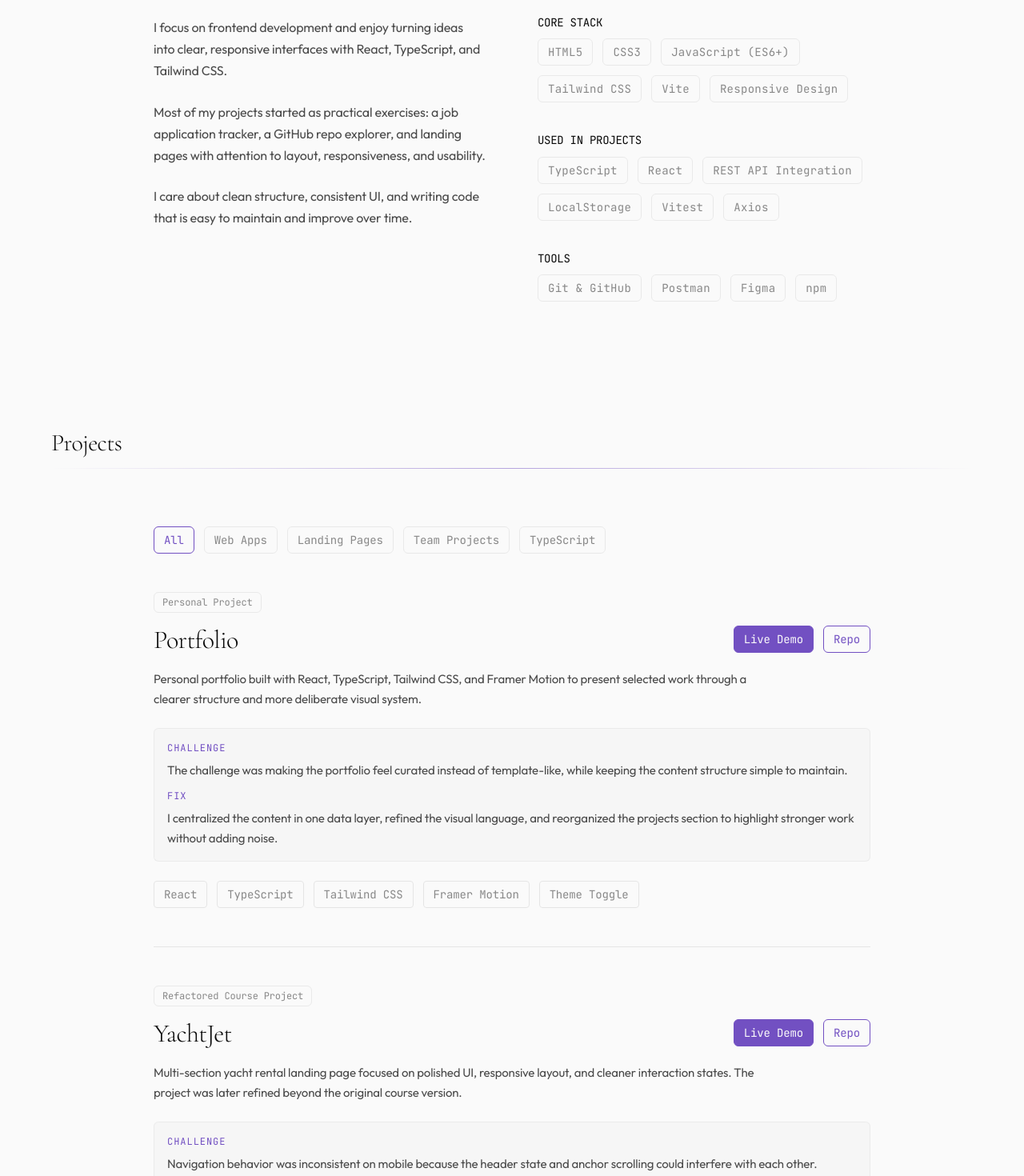
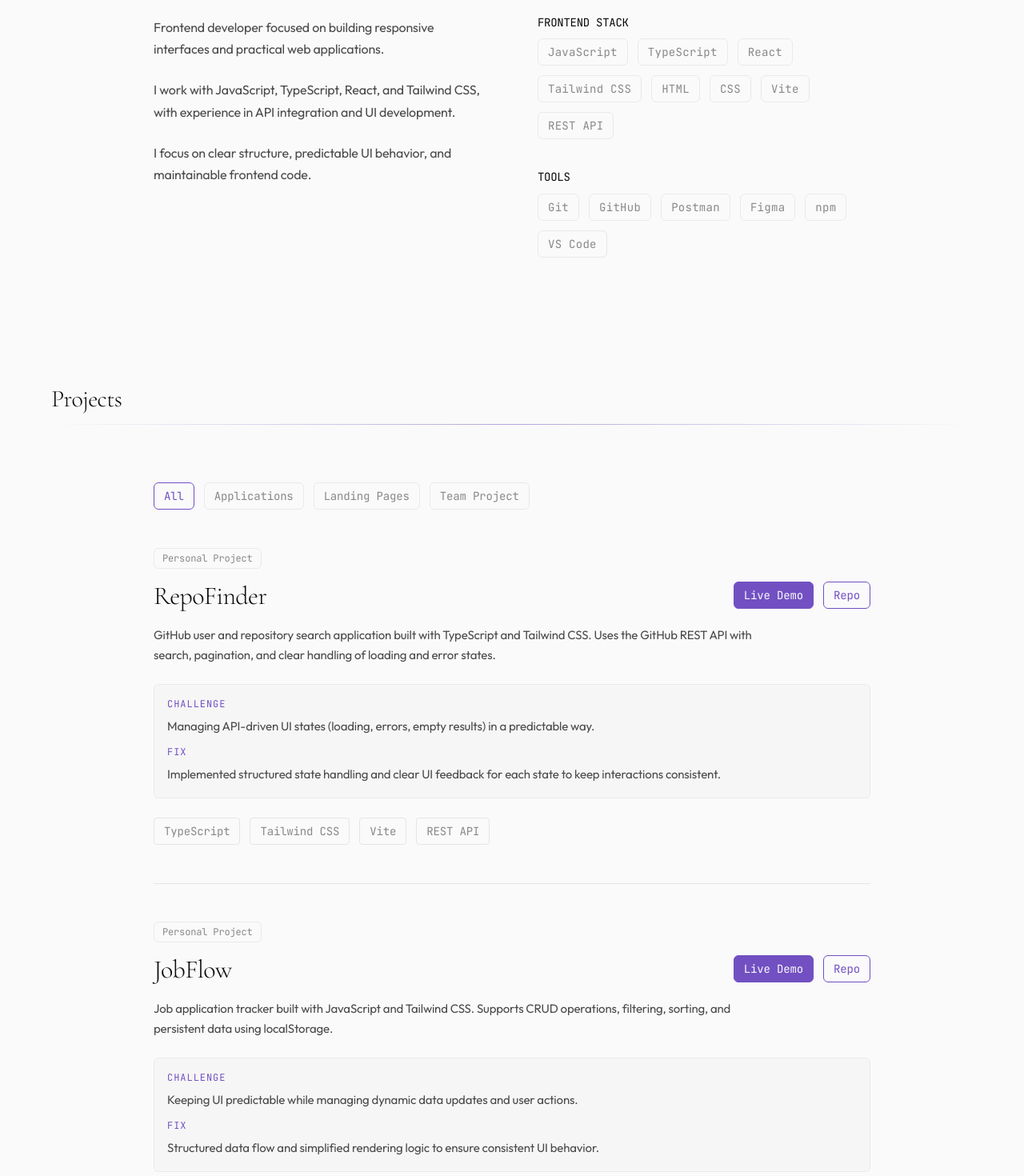
Before and after one commit to vitaliifedunyk/portfolio, a React (Vite) app: page / in a window 1280 px wide. Shown: the part 980-2450 px from the top of the page at 80% size. Built offline with nearby package versions, Linux system fonts and the light colour scheme.

Commit message:
Refine portfolio projects and README preview

```diff
--- a/src/components/features/AboutOverlay.tsx
+++ b/src/components/features/AboutOverlay.tsx
@@ -1,8 +1,7 @@
 import { motion } from 'framer-motion';
 import {
   ABOUT_PARAGRAPHS,
-  CORE_SKILLS,
-  LEARNING_SKILLS,
+  FRONTEND_SKILLS,
   TOOLS_SKILLS,
 } from '../../data/constants';
 import { PREMIUM_EASE } from '../../lib/motion';
@@ -71,30 +70,13 @@ export function AboutOverlay() {
         <motion.div variants={itemVariants} className="w-full space-y-10">
           <div className="space-y-3">
             <h3 className="text-text-primary text-sm font-mono tracking-wide uppercase">
-              Core stack
+              Frontend Stack
             </h3>
             <div className="flex w-full flex-wrap gap-3">
-              {CORE_SKILLS.map((skill) => (
+              {FRONTEND_SKILLS.map((skill) => (
                 <span
                   key={skill}
-                  className="text-text-muted font-mono text-xs sm:text-sm px-3 py-1.5 border border-border/80 rounded-md hover:border-accent hover:text-accent-hover transition-colors duration-300"
-                  style={{ letterSpacing: '0.02em' }}
-                >
-                  {skill}
-                </span>
-              ))}
-            </div>
-          </div>
-
-          <div className="space-y-3">
-            <h3 className="text-text-primary text-sm font-mono tracking-wide uppercase">
-              Used in projects
-            </h3>
-            <div className="flex w-full flex-wrap gap-3">
-              {LEARNING_SKILLS.map((skill) => (
-                <span
-                  key={skill}
-                  className="text-text-muted font-mono text-xs sm:text-sm px-3 py-1.5 border border-border/80 rounded-md hover:border-accent hover:text-accent-hover transition-colors duration-300"
+                  className="select-none cursor-default text-text-muted font-mono text-xs sm:text-sm px-3 py-1.5 border border-border/80 rounded-md hover:border-accent hover:text-accent-hover transition-colors duration-300"
                   style={{ letterSpacing: '0.02em' }}
                 >
                   {skill}
@@ -111,7 +93,7 @@ export function AboutOverlay() {
               {TOOLS_SKILLS.map((skill) => (
                 <span
                   key={skill}
-                  className="text-text-muted font-mono text-xs sm:text-sm px-3 py-1.5 border border-border/80 rounded-md hover:border-accent hover:text-accent-hover transition-colors duration-300"
+                  className="select-none cursor-default text-text-muted font-mono text-xs sm:text-sm px-3 py-1.5 border border-border/80 rounded-md hover:border-accent hover:text-accent-hover transition-colors duration-300"
                   style={{ letterSpacing: '0.02em' }}
                 >
                   {skill}
--- a/src/components/features/ProjectsOverlay.tsx
+++ b/src/components/features/ProjectsOverlay.tsx
@@ -1,22 +1,29 @@
 import { useMemo, useState } from 'react';
 import { AnimatePresence, motion } from 'framer-motion';
-import { ARCHIVED_PROJECTS, PROJECTS } from '../../data/constants';
+import { PROJECTS } from '../../data/constants';
 import {
   PREMIUM_EASE,
   PREMIUM_EXIT_EASE,
   PREMIUM_LAYOUT_TRANSITION,
 } from '../../lib/motion';
-import type { ProjectTrack } from '../../types/content.types';
+import type {
+  ProjectCategory,
+  ProjectFilter as ProjectFilterId,
+} from '../../types/content.types';
 
-type ProjectFilter = 'all' | ProjectTrack;
+type ActiveProjectFilter = 'all' | ProjectFilterId;
 
-const PROJECT_FILTERS: Array<{ id: ProjectFilter; label: string }> = [
+const PROJECT_FILTERS: Array<{ id: ActiveProjectFilter; label: string }> = [
   { id: 'all', label: 'All' },
-  { id: 'web-apps', label: 'Web Apps' },
+  { id: 'applications', label: 'Applications' },
   { id: 'landing-pages', label: 'Landing Pages' },
-  { id: 'team-projects', label: 'Team Projects' },
-  { id: 'typescript', label: 'TypeScript' },
+  { id: 'team-project', label: 'Team Project' },
 ];
+
+const PROJECT_CATEGORY_LABELS: Record<ProjectCategory, string> = {
+  personal: 'Personal Project',
+  team: 'Team Project',
+};
 
 // Stagger child animations when the project list enters.
 const containerVariants = {
@@ -51,21 +58,16 @@ const itemVariants = {
   },
 };
 
-function getProjectLabel(
-  project: (typeof PROJECTS)[number]
-): 'Personal Project' | 'Course Project' | 'Team Course Project' | 'Refactored Course Project' {
-  if (project.type === 'personal') return 'Personal Project';
-  if (project.isTeamProject) return 'Team Course Project';
-  if (project.isRefactored) return 'Refactored Course Project';
-  return 'Course Project';
+function getProjectLabel(project: (typeof PROJECTS)[number]): string {
+  return PROJECT_CATEGORY_LABELS[project.category];
 }
 
 export function ProjectsOverlay() {
-  const [activeFilter, setActiveFilter] = useState<ProjectFilter>('all');
+  const [activeFilter, setActiveFilter] = useState<ActiveProjectFilter>('all');
 
   const filteredProjects = useMemo(() => {
     if (activeFilter === 'all') return PROJECTS;
-    return PROJECTS.filter((project) => project.tracks.includes(activeFilter));
+    return PROJECTS.filter((project) => project.filters.includes(activeFilter));
   }, [activeFilter]);
 
   return (
@@ -77,7 +79,7 @@ export function ProjectsOverlay() {
               key={filter.id}
               onClick={() => setActiveFilter(filter.id)}
               disabled={activeFilter === filter.id}
-              className={`text-xs sm:text-sm font-mono px-3 py-1.5 border rounded-md transition-colors ${
+              className={`cursor-pointer disabled:cursor-default text-xs sm:text-sm font-mono px-3 py-1.5 border rounded-md transition-colors ${
                 activeFilter === filter.id
                   ? 'text-accent border-accent'
                   : 'text-text-muted border-border/80 hover:text-accent-hover hover:border-accent'
@@ -182,7 +184,7 @@ export function ProjectsOverlay() {
                     {project.technologies.map((tech) => (
                       <span
                         key={tech}
-                        className="text-text-muted font-mono text-xs sm:text-sm px-3 py-1.5 border border-border rounded-sm"
+                        className="select-none text-text-muted font-mono text-xs sm:text-sm px-3 py-1.5 border border-border rounded-sm transition-colors duration-300 hover:border-accent hover:text-accent-hover"
                       >
                         {tech}
                       </span>
@@ -193,61 +195,6 @@ export function ProjectsOverlay() {
             )}
           </AnimatePresence>
         </motion.div>
-
-        {ARCHIVED_PROJECTS.length > 0 ? (
-          <motion.div
-            variants={itemVariants}
-            initial="hidden"
-            animate="visible"
-            className="rounded-md border border-border/70 bg-bg-secondary/30 p-4 sm:p-5"
-          >
-            <p className="mb-2 text-[11px] font-mono uppercase tracking-[0.08em] text-accent sm:text-xs">
-              Earlier Course Projects
-            </p>
-            <p className="mb-4 max-w-[42rem] text-sm font-sans leading-relaxed text-text-secondary sm:text-[15px]">
-              Older work with less emphasis in the main showcase, kept here for context.
-            </p>
-
-            <div className="space-y-4">
-              {ARCHIVED_PROJECTS.map((project) => (
-                <div
-                  key={project.id}
-                  className="flex flex-col gap-3 border-t border-border/60 pt-4 first:border-t-0 first:pt-0 sm:flex-row sm:items-start sm:justify-between"
-                >
-                  <div className="space-y-1">
-                    <h3 className="text-base font-serif font-light text-text-primary sm:text-lg">
-                      {project.title}
-                    </h3>
-                    <p className="max-w-[36rem] text-sm font-sans leading-relaxed text-text-muted">
-                      {project.note}
-                    </p>
-                  </div>
-
-                  <div className="flex items-center gap-2 sm:gap-3">
-                    {project.liveUrl ? (
-                      <a
-                        href={project.liveUrl}
-                        target="_blank"
-                        rel="noopener noreferrer"
-                        className="rounded-md border border-border/80 px-3 py-1.5 text-xs font-mono text-text-muted transition-colors hover:border-accent hover:text-accent-hover sm:text-sm"
-                      >
-                        Live
-                      </a>
-                    ) : null}
-                    <a
-                      href={project.githubUrl}
-                      target="_blank"
-                      rel="noopener noreferrer"
-                      className="rounded-md border border-border/80 px-3 py-1.5 text-xs font-mono text-text-muted transition-colors hover:border-accent hover:text-accent-hover sm:text-sm"
-                    >
-                      GitHub
-                    </a>
-                  </div>
-                </div>
-              ))}
-            </div>
-          </motion.div>
-        ) : null}
       </motion.div>
     </div>
   );
--- a/src/data/constants.ts
+++ b/src/data/constants.ts
@@ -1,5 +1,4 @@
 import type {
-  ArchivedProject,
   NavLink,
   PersonalInfo,
   Project,
@@ -16,37 +15,31 @@ export const PERSONAL_INFO: PersonalInfo = {
   name: 'Vitalii Fedunyk',
   role: 'Frontend Developer',
   tagline:
-    'I build responsive interfaces and practical web apps with JavaScript, TypeScript, Tailwind CSS, and React.',
+    'I build responsive interfaces and practical web applications using JavaScript, TypeScript, and React.',
   email: 'vitaliifedunyk.dev@gmail.com',
   resumeUrl: '/resume_ats.pdf',
 };
 
-/** Skills displayed in the "Core" column of the About section */
-export const CORE_SKILLS = [
-  'HTML5',
-  'CSS3',
-  'JavaScript (ES6+)',
-  'Tailwind CSS',
-  'Vite',
-  'Responsive Design',
-];
-
-/** Skills displayed in the "Currently Learning" column of the About section */
-export const LEARNING_SKILLS = [
+/** Skills displayed in the "Frontend Stack" column of the About section */
+export const FRONTEND_SKILLS = [
+  'JavaScript',
   'TypeScript',
   'React',
-  'REST API Integration',
-  'LocalStorage',
-  'Vitest',
-  'Axios',
+  'Tailwind CSS',
+  'HTML',
+  'CSS',
+  'Vite',
+  'REST API',
 ];
 
 /** Tools displayed in the "Tools" column of the About section */
 export const TOOLS_SKILLS = [
-  'Git & GitHub',
+  'Git',
+  'GitHub',
   'Postman',
   'Figma',
   'npm',
+  'VS Code',
 ];
 
 /** Section links rendered in the main navigation */
@@ -77,151 +70,104 @@ export const SOCIAL_LINKS: SocialLink[] = [
 /** Featured projects displayed in the main Projects section */
 export const PROJECTS: Project[] = [
   {
+    id: 6,
+    title: 'RepoFinder',
+    description:
+      'GitHub user and repository search application built with TypeScript and Tailwind CSS. Uses the GitHub REST API with search, pagination, and clear handling of loading and error states.',
+    challenge:
+      'Managing API-driven UI states (loading, errors, empty results) in a predictable way.',
+    solution:
+      'Implemented structured state handling and clear UI feedback for each state to keep interactions consistent.',
+    technologies: ['TypeScript', 'Tailwind CSS', 'Vite', 'REST API'],
+    liveUrl: 'https://repofinder.vercel.app/',
+    githubUrl: 'https://github.com/vitaliifedunyk/repofinder',
+    category: 'personal',
+    filters: ['applications'],
+  },
+  {
+    id: 5,
+    title: 'JobFlow',
+    description:
+      'Job application tracker built with JavaScript and Tailwind CSS. Supports CRUD operations, filtering, sorting, and persistent data using localStorage.',
+    challenge:
+      'Keeping UI predictable while managing dynamic data updates and user actions.',
+    solution:
+      'Structured data flow and simplified rendering logic to ensure consistent UI behavior.',
+    technologies: ['JavaScript', 'Tailwind CSS', 'Vite', 'LocalStorage'],
+    liveUrl: 'https://jobflow-crud.vercel.app/',
+    githubUrl: 'https://github.com/vitaliifedunyk/jobflow',
+    category: 'personal',
+    filters: ['applications'],
+  },
+  {
+    id: 4,
+    title: 'Furniture Store',
+    description:
+      'Team-based furniture store frontend with responsive UI and REST API integration. Includes product listing, filtering, and dynamic data rendering.',
+    challenge:
+      'Maintaining UI consistency and structure across multiple contributors.',
+    solution:
+      'Coordinated development workflow, defined shared UI patterns, and ensured consistency across the codebase.',
+    technologies: ['JavaScript', 'Vite', 'REST API', 'CSS'],
+    liveUrl: 'https://vitaliifedunyk.github.io/bug-hunters/',
+    githubUrl: 'https://github.com/vitaliifedunyk/bug-hunters',
+    category: 'team',
+    filters: ['team-project'],
+  },
+  {
     id: 1,
     title: 'Portfolio',
     description:
-      'Personal portfolio built with React, TypeScript, Tailwind CSS, and Framer Motion to present selected work through a clearer structure and more deliberate visual system.',
+      'Personal portfolio website built with React, TypeScript, and Tailwind CSS. Designed to present projects and skills through a clean, responsive interface with animated UI.',
     challenge:
-      'The challenge was making the portfolio feel curated instead of template-like, while keeping the content structure simple to maintain.',
+      'Creating a portfolio that feels structured and focused without unnecessary complexity.',
     solution:
-      'I centralized the content in one data layer, refined the visual language, and reorganized the projects section to highlight stronger work without adding noise.',
+      'Organized content into clear sections and improved visual hierarchy to highlight key information.',
     technologies: [
       'React',
       'TypeScript',
       'Tailwind CSS',
       'Framer Motion',
-      'Theme Toggle',
+      'Vite',
     ],
     liveUrl: 'https://vitaliifedunyk.vercel.app/',
     githubUrl: 'https://github.com/vitaliifedunyk/portfolio',
-    type: 'personal',
-    tracks: ['web-apps', 'typescript'],
+    category: 'personal',
+    filters: ['applications'],
   },
   {
     id: 2,
     title: 'YachtJet',
     description:
-      'Multi-section yacht rental landing page focused on polished UI, responsive layout, and cleaner interaction states. The project was later refined beyond the original course version.',
-    challenge:
-      'Navigation behavior was inconsistent on mobile because the header state and anchor scrolling could interfere with each other.',
+      'Responsive landing page built with Tailwind CSS, focused on layout structure and UI consistency. Includes adaptive design across different screen sizes.',
+    challenge: 'Maintaining consistent layout and spacing across breakpoints.',
     solution:
-      'I adjusted anchor offsets, refined the header interaction logic, and made section navigation more predictable across screen sizes.',
-    technologies: [
-      'Tailwind CSS',
-      'Responsive Layout',
-      'Vite',
-      'Form Validation',
-      'Landing Page',
-    ],
+      'Refined responsive behavior and spacing system using Tailwind utilities.',
+    technologies: ['JavaScript', 'Tailwind CSS', 'Vite'],
     liveUrl: 'https://vitaliifedunyk.github.io/yachtjet/',
     githubUrl: 'https://github.com/vitaliifedunyk/yachtjet',
-    type: 'course',
-    isRefactored: true,
-    tracks: ['landing-pages'],
+    category: 'personal',
+    filters: ['landing-pages'],
   },
   {
     id: 3,
     title: 'EcoTote',
     description:
-      'Responsive landing page for an eco-friendly tote bag brand, built with semantic structure, adaptive sections, and cleaner visual styling. The project was later refactored after the course version.',
-    challenge:
-      'Spacing and typography were shifting too sharply between breakpoints, which made the layout feel uneven.',
+      'Responsive landing page for an eco-focused brand built with Tailwind CSS. Focused on clean layout, typography, and adaptive design.',
+    challenge: 'Keeping visual consistency across different screen sizes.',
     solution:
-      'I reworked the spacing scale and aligned typography decisions across breakpoints to keep the layout rhythm more stable.',
-    technologies: [
-      'Tailwind CSS',
-      'Responsive Layout',
-      'Vite',
-      'Refactor',
-      'Landing Page',
-    ],
+      'Improved layout structure, spacing system, and typography scaling.',
+    technologies: ['JavaScript', 'Tailwind CSS', 'Vite'],
     liveUrl: 'https://vitaliifedunyk.github.io/eco-tote/',
     githubUrl: 'https://github.com/vitaliifedunyk/eco-tote',
-    type: 'course',
-    isRefactored: true,
-    tracks: ['landing-pages'],
-  },
-  {
-    id: 4,
-    title: 'Furniture Store',
-    description:
-      'Team course project for a furniture store, built with JavaScript, responsive sections, API integration, and shared component work. "Bug Hunters" was our team name; the product itself was Mebleriia.',
-    challenge:
-      'The main challenge was keeping the UI, interactions, and code structure consistent while several contributors were building features in parallel.',
-    solution:
-      'We divided responsibilities clearly, aligned shared styles and UI patterns early, and coordinated merges carefully to keep the final interface consistent.',
-    technologies: ['JavaScript', 'REST API', 'Axios', 'Swiper', 'Team Project'],
-    liveUrl: 'https://vitaliifedunyk.github.io/bug-hunters/',
-    githubUrl: 'https://github.com/vitaliifedunyk/bug-hunters',
-    type: 'course',
-    isTeamProject: true,
-    tracks: ['team-projects'],
-  },
-  {
-    id: 5,
-    title: 'JobFlow',
-    description:
-      'Job application tracker built in vanilla JavaScript to add, update, and monitor application statuses with localStorage persistence and a straightforward interface.',
-    challenge:
-      'Status changes, edits, and deletions all needed to stay in sync without making the interface feel cluttered or unreliable.',
-    solution:
-      'I centralized the data-update flow and simplified rendering so every application change is reflected clearly and consistently.',
-    technologies: [
-      'JavaScript',
-      'CRUD',
-      'LocalStorage',
-      'Search / Filter / Sort',
-      'Form Validation',
-    ],
-    liveUrl: 'https://jobflow-crud.vercel.app/',
-    githubUrl: 'https://github.com/vitaliifedunyk/jobflow',
-    type: 'personal',
-    tracks: ['web-apps'],
-  },
-  {
-    id: 6,
-    title: 'RepoFinder',
-    description:
-      'TypeScript-based GitHub repository explorer that queries the GitHub API in real time, displays key repository stats, and handles loading, empty, and error states clearly.',
-    challenge:
-      'The main challenge was making API-driven search feel reliable, especially during loading, failed requests, and empty-result cases.',
-    solution:
-      'I added explicit loading, empty, and error states so each search gives clear and predictable feedback.',
-    technologies: [
-      'TypeScript',
-      'REST API',
-      'GitHub API',
-      'Tailwind CSS',
-      'Vitest',
-    ],
-    liveUrl: 'https://repofinder.vercel.app/',
-    githubUrl: 'https://github.com/vitaliifedunyk/repofinder',
-    type: 'personal',
-    tracks: ['web-apps', 'typescript'],
-  },
-];
-
-/** Earlier course projects shown with reduced emphasis below the main grid */
-export const ARCHIVED_PROJECTS: ArchivedProject[] = [
-  {
-    id: 1,
-    title: 'WebStudio',
-    note: 'Early course project focused on pixel-accurate HTML/CSS implementation and responsive fundamentals.',
-    liveUrl: 'https://vitaliifedunyk.github.io/web-studio/',
-    githubUrl: 'https://github.com/vitaliifedunyk/web-studio',
-  },
-  {
-    id: 2,
-    title: 'EcoTote',
-    note: 'Earlier team course version of EcoTote kept as supporting context; the refactored solo version is stronger, so this one stays outside the main showcase.',
-    liveUrl: 'https://vitaliifedunyk.github.io/eco-tote-project/',
-    githubUrl: 'https://github.com/vitaliifedunyk/eco-tote-project',
+    category: 'personal',
+    filters: ['landing-pages'],
   },
 ];
 
 /** Introductory paragraphs displayed in the About section */
 export const ABOUT_PARAGRAPHS = [
-  'I focus on frontend development and enjoy turning ideas into clear, responsive interfaces with React, TypeScript, and Tailwind CSS.',
-  'Most of my projects started as practical exercises: a job application tracker, a GitHub repo explorer, and landing pages with attention to layout, responsiveness, and usability.',
-  'I care about clean structure, consistent UI, and writing code that is easy to maintain and improve over time.',
+  'Frontend developer focused on building responsive interfaces and practical web applications.',
+  'I work with JavaScript, TypeScript, React, and Tailwind CSS, with experience in API integration and UI development.',
+  'I focus on clear structure, predictable UI behavior, and maintainable frontend code.',
 ];
--- a/src/types/content.types.ts
+++ b/src/types/content.types.ts
@@ -19,12 +19,8 @@ export interface SocialLink {
   icon: SocialIcon;
 }
 
-export type ProjectTrack =
-  | 'web-apps'
-  | 'landing-pages'
-  | 'team-projects'
-  | 'typescript';
-export type ProjectType = 'course' | 'personal';
+export type ProjectCategory = 'personal' | 'team';
+export type ProjectFilter = 'applications' | 'landing-pages' | 'team-project';
 
 export interface Project {
   id: number;
@@ -35,16 +31,6 @@ export interface Project {
   technologies: string[];
   liveUrl: string;
   githubUrl: string;
-  type: ProjectType;
-  isTeamProject?: boolean;
-  isRefactored?: boolean;
-  tracks: ProjectTrack[];
+  category: ProjectCategory;
+  filters: ProjectFilter[];
 }
-
-export interface ArchivedProject {
-  id: number;
-  title: string;
-  note: string;
-  liveUrl?: string;
-  githubUrl: string;
-}
```
Also changed, not shown: assets/preview.png, 1 other file (tests, documents, lock files or other folders).
